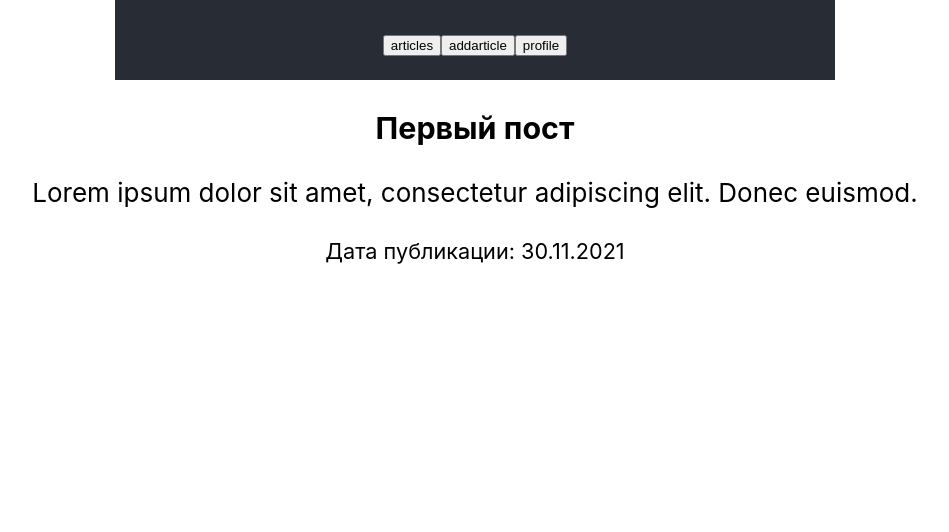
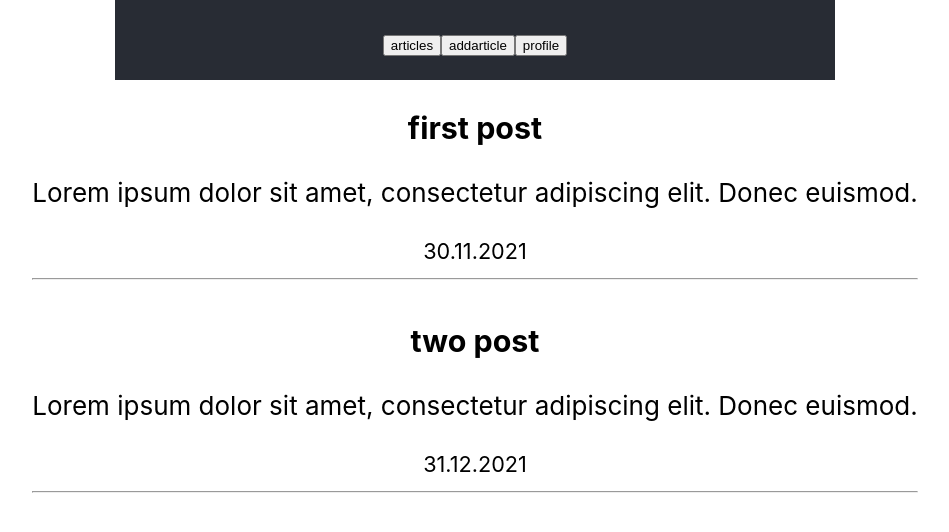
Before and after one commit to sheykinsergey/lesson9, a React (Create React App) app in the folder front/: page /addArticle in a window 1280 px wide. Shown: the top 532 px of the page, without its empty margins (165-1114 px from the left). Built offline with nearby package versions, Linux system fonts and the light colour scheme.

Commit message:
changed something

```diff
--- a/front/src/App.js
+++ b/front/src/App.js
@@ -15,17 +15,14 @@ function App() {
                                 // название в меню то менять его придется в одном месте
     // setPage("articles")
   }
-
   const showProfile = (e) => {
     setPage(e.target.innerHTML)
     // setPage("profile")
   }
-
   const showAddArticle = (e) => {
     setPage(e.target.innerText)
     // setPage("addarticle")
   }
-
   return (
     <div className="App">
 
--- a/front/src/components/addArticle/addArticle.js
+++ b/front/src/components/addArticle/addArticle.js
@@ -2,25 +2,41 @@ import { useState } from "react"
 
 export function AddArticle(){
 
-  const [inputValue, setInputValue] = useState("default text")
+  const [inputValue, setInputValue] = useState("input text")
+  const [textAreaValue, setTextAreaValue] = useState("textArea text")
+  const [result, setResult] = useState("")
+  const [select, setSelect] = useState("")
 
-  const handleChange = (e) =>{
+  const handleInput = (e) =>{
     setInputValue(e.target.value)
+  }
+  const handleTextArea = (e) =>{
+    setTextAreaValue(e.target.value)
+  }
+  const handleClick = (e) => {
+    e.preventDefault()
+    setResult(inputValue + " " + textAreaValue + " " + select)
+  }
+  const handleSelect = (e) => {
+    setSelect(e.target.value)
   }
 
   return(
+    <>
     <form>
       <h2>add post</h2>
-      <div><input value={inputValue} onChange={handleChange}/></div>
-      <div><textarea /></div>
+      <div><input value={inputValue}  onChange={handleInput}/></div>
+      <div><textarea value={textAreaValue} onChange={handleTextArea}/></div>
       <div>
-        <select>
+        <select value={select} onChange={handleSelect}>
           <option>for me</option>
           <option>for friends</option>
           <option>for all</option>
         </select>
       </div>
-      <button>add post</button>
+      <button onClick={handleClick}>add post</button>
     </form>
+    {result}
+    </>
   );
 };
--- a/front/src/components/post/post.js
+++ b/front/src/components/post/post.js
@@ -1,9 +1,8 @@
-export function UserPost({title, post, publicationDate}){
+export function UserPost({result}){
+
     return(
-        <div>
-            <h3>{title}</h3>
-            <p>{post}</p>
-            <small>Дата публикации: {publicationDate}</small>
-        </div>
+        <>
+            {result}
+        </>
     )
 }
--- a/front/src/components/userProfile/userProfile.js
+++ b/front/src/components/userProfile/userProfile.js
@@ -1,7 +1,9 @@
-export function UserProfile({ fullname }){
+export function UserProfile({ firstName, lastName, email }){
     return (
         <div>
-            <p>Name: {fullname}</p>
+            <p>First Name: {firstName}</p>
+            <p>last Name: {lastName}</p>
+            <p>Email: {email}</p>
         </div>
     )
 }
--- a/front/src/containers/body/body.js
+++ b/front/src/containers/body/body.js
@@ -2,19 +2,13 @@ import { UserProfileCon } from "../../containers/userProfile/userProfile";
 import { UserPostCon } from "../../containers/post/post";
 import { AddArticle } from "../../components/addArticle/addArticle";
 
-// delete
-import { useState } from "react";
 export function Body({ page }){
-
-
 
   return(
     <>
-      {page == 'articles' && <UserPostCon title="Первый пост"
-                post="Lorem ipsum dolor sit amet, consectetur adipiscing elit. Donec euismod."
-                publicationDate="30.11.2021" />}
+      {page == 'articles' && <UserPostCon />}
 
-      {page == "profile" && <UserProfileCon firstName="vasya" lastName="pupkin" />}
+      {page == "profile" && <UserProfileCon />}
 
       {page == "addarticle" && <AddArticle />}
     </>
--- a/front/src/containers/post/post.js
+++ b/front/src/containers/post/post.js
@@ -1,6 +1,30 @@
 import { UserPost } from "../../components/post/post";
 
-export function UserPostCon({title, post, publicationDate }){
+    const initPost = [
+        {
+        title: "first post",
+        post: "Lorem ipsum dolor sit amet, consectetur adipiscing elit. Donec euismod.",
+        publicationDate: "30.11.2021"
+        },
+        {
+        title: "two post",
+        post: "Lorem ipsum dolor sit amet, consectetur adipiscing elit. Donec euismod.",
+        publicationDate: "31.12.2021"
+        },
+    ]
 
-    return <UserPost title={title} post={post} publicationDate={publicationDate}/>
+export function UserPostCon(){
+
+    const result = initPost.map((post, idx) => {
+        return (
+            <div key={idx}>
+                <h3>{post.title}</h3>
+                <p>{post.post}</p>
+                <small>{post.publicationDate}</small>
+                <hr />
+            </div>
+        )
+    })
+
+    return <UserPost result={result}/>
 }
--- a/front/src/containers/userProfile/userProfile.js
+++ b/front/src/containers/userProfile/userProfile.js
@@ -1,7 +1,14 @@
 import { UserProfile } from "../../components/userProfile/userProfile"
 
-export function UserProfileCon({ firstName, lastName }){
-    const fullname = `${firstName} ${lastName}`
-    return <UserProfile fullname={fullname}/>
+const initUser = {
+    firstName: "Vasya",
+    lastName: "Pupkin",
+    email: "pupkin@gmail.com",
 
 }
+
+export function UserProfileCon(){
+
+    return <UserProfile firstName={initUser.firstName} lastName={initUser.lastName} email={initUser.email}/>
+
+}
```
